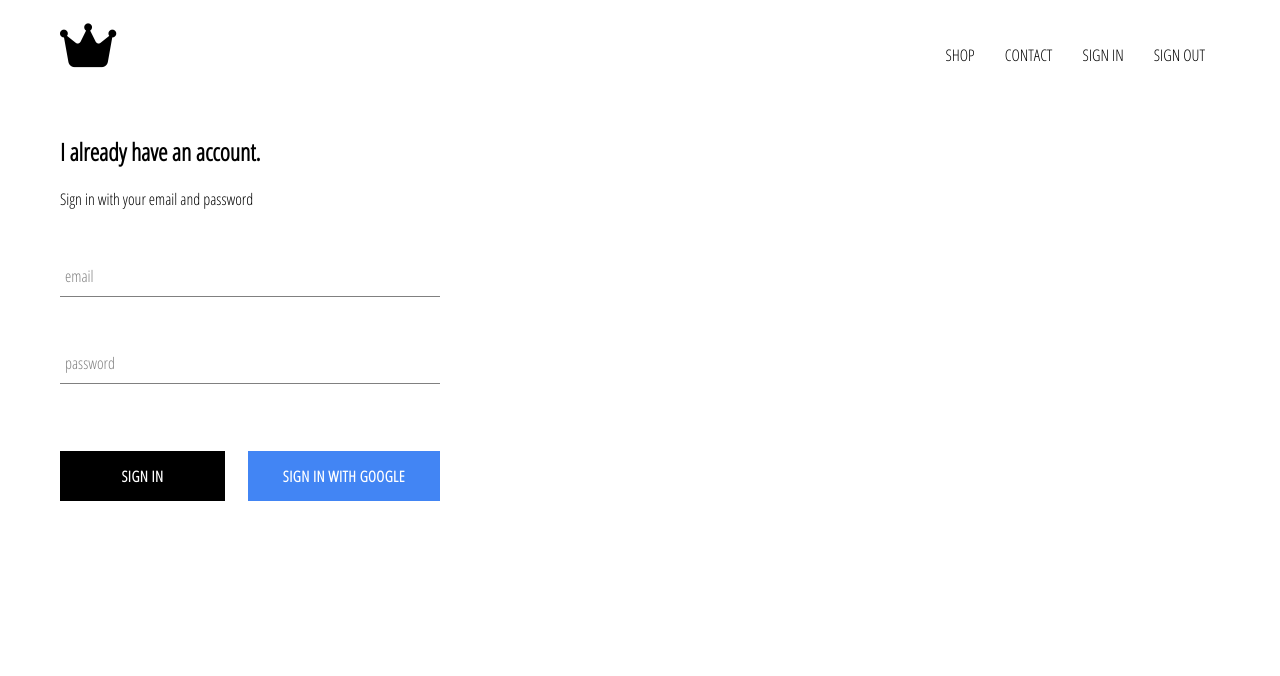
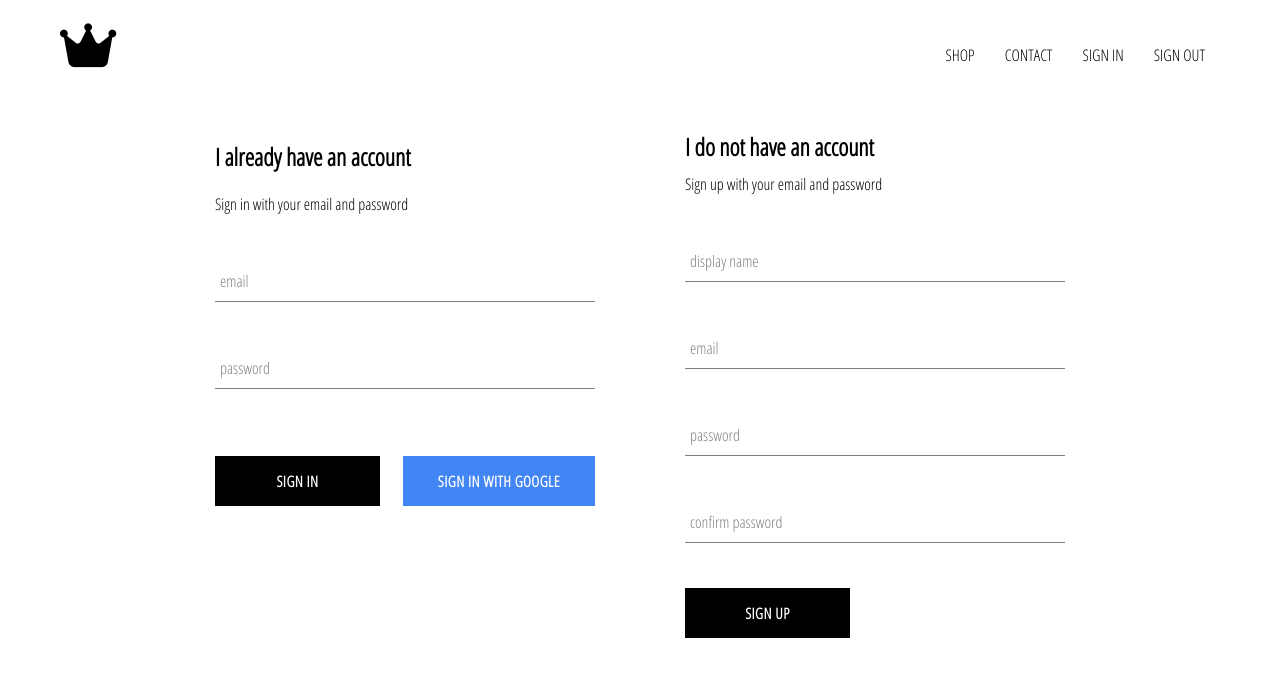
Before and after one commit to k-charette/crown-shop, a React (Create React App) app: page /registration in a window 1280 px wide. Shown: the top 676 px of the page. Built offline with nearby package versions, Linux system fonts and the light colour scheme; no server answers.

Commit message:
Added sign in component with form

```diff
--- a/src/App.js
+++ b/src/App.js
@@ -4,19 +4,33 @@ import Header from "./components/header/Header"
 import Homepage from "./pages/homepage/Homepage"
 import Shop from "./pages/shop/Shop"
 import Registration from "./pages/registration/Registration"
-import { auth } from "./firebase/firebase.utils"
+import { auth, createUserProfileDocument } from "./firebase/firebase.utils"
 import './App.css';
 
 const App = () => {
   const [currentUser, setCurrentUser] = useState(null)
 
   useEffect(() => {
-      let unsubscribeFromAuth = auth.onAuthStateChanged(user => {
-        setCurrentUser( {currentUser: user })
-      })
+      let unsubscribeFromAuth = auth.onAuthStateChanged(async userAuth => {
+        if (userAuth) {
+          const userRef = await createUserProfileDocument(userAuth)
 
+          userRef.onSnapshot(snapShot => {
+            setCurrentUser({
+              currentUser: {
+                id: snapShot.id,
+                ...snapShot.data()
+              }
+            })
+          })
+        } else {
+          setCurrentUser({ currentUser: userAuth })
+        }
+     })
       return () => unsubscribeFromAuth()
   }, [])
+
+  console.log(currentUser)
 
   return (
     <div>
@@ -27,7 +41,7 @@ const App = () => {
         <Route exact path="/registration" component={Registration}/>
       </Switch>
     </div>
-  );
+  )
 }
 
 export default App;
--- a/src/components/custom-button/CustomButton.js
+++ b/src/components/custom-button/CustomButton.js
@@ -6,9 +6,8 @@ const CustomButton = ({children, isGoogleSignIn, ...otherProps}) => {
         <button
             className={`${isGoogleSignIn ? 'google-sign-in' : ''} custom-button`}
             {...otherProps}
-
         >
-            {children}
+        {children}
         </button>
     )
 }
--- a/src/components/directory/Directory.js
+++ b/src/components/directory/Directory.js
@@ -5,7 +5,7 @@ import "./directory-styles.scss"
 
 const Directory = (props) => {
 
-    const [sections, setSections] = useState([
+    const [sections] = useState([
             {
                 title: 'hats',
                 imageUrl: 'https://i.ibb.co/cvpntL1/hats.png',
--- a/src/components/form-input/FormInput.js
+++ b/src/components/form-input/FormInput.js
@@ -13,7 +13,7 @@ const FormInput = ({ handleChange, label, ...otherProps}) => {
             {
                 label ?
                 (<label className={`${otherProps.value.length ? "shrink" : ""} form-input-label`}>
-                    {label }
+                    { label }
                 </label>)
                 : null
             }
--- a/src/components/header/Header.js
+++ b/src/components/header/Header.js
@@ -15,7 +15,7 @@ const Header = (props) => {
                 <Link to="/shop" className="option">
                     SHOP
                 </Link>
-                <Link to="/shop" className="option">
+                <Link to="" className="option">
                     CONTACT
                 </Link>
                 <Link to="/registration" className="option">SIGN IN</Link>
--- a/src/components/sign-in/SignIn.js
+++ b/src/components/sign-in/SignIn.js
@@ -2,6 +2,7 @@ import React, { useState } from "react"
 import FormInput from "../form-input/FormInput"
 import CustomButton from "../custom-button/CustomButton"
 
+import { auth } from "../../firebase/firebase.utils"
 import { signInWithGoogle } from "../../firebase/firebase.utils"
 
 import "./sign-in-styles.scss"
@@ -12,12 +13,17 @@ const SignIn = () => {
         password: ''
     })
 
-const handleSubmit = (event) => {
-    event.preventDefault();
-    setUser({
-        email: '',
-        password: ''
-    })
+const handleSubmit = async event => {
+    event.preventDefault()
+    const { email, password } = user
+
+    try {
+        await auth.signInWithEmailAndPassword(email, password);
+        setUser({ email: '', password: '' })
+    } catch(error) {
+        console.log(error)
+    }
+
 }
 
 const handleChange = (event) => {
@@ -29,7 +35,7 @@ const handleChange = (event) => {
 
     return (
         <div className="sign-in">
-            <h2> I already have an account. </h2>
+            <h2> I already have an account </h2>
             <span>Sign in with your email and password</span>
 
             <form onSubmit={handleSubmit}>
@@ -38,8 +44,8 @@ const handleChange = (event) => {
                     id="email"
                     type="email"
                     label="email"
+                    handleChange={handleChange}
                     value={user.email}
-                    handleChange={handleChange}
                 />
                 <FormInput
                     name="password"
--- /dev/null
+++ b/src/components/sign-up/SignUp.js
@@ -0,0 +1,96 @@
+import React, { useState } from "react"
+import FormInput from "../form-input/FormInput"
+import CustomButton from "../custom-button/CustomButton"
+import { auth, createUserProfileDocument } from "../../firebase/firebase.utils"
+import "./sign-up-styles.scss"
+
+const SignUp = () => {
+
+    const [signUp, setSignUp] = useState({
+        displayName: "",
+        email: "",
+        password: "",
+        confirmPassword: ""
+    })
+
+    const { displayName, email, password, confirmPassword } = signUp;
+
+    const handleSubmit = async event => {
+
+        if (password !== confirmPassword) {
+            alert("Passwords don't match")
+            return;
+        }
+
+        try {
+            const {user} = await auth.createUserWithEmailAndPassword(email, password)
+
+            await createUserProfileDocument(user, {displayName})
+
+            setSignUp({
+                displayName: "",
+                email: "",
+                password: "",
+                confirmPassword: ""
+            })
+
+        } catch (error) {
+            console.error(error)
+        }
+    }
+
+    const handleChange = (event) => {
+        setSignUp({
+            ...signUp,
+            [event.currentTarget.id]: event.currentTarget.value
+       })
+    }
+
+    return (
+        <div className="sign-up">
+            <h2 className="title">
+                I do not have an account
+            </h2>
+            <span> Sign up with your email and password</span>
+            <form className="sign-up-form" onSubmit={handleSubmit}>
+                <FormInput
+                    type="text"
+                    id="displayName"
+                    name="displayName"
+                    label="display name"
+                    value={signUp.displayName}
+                    onChange={handleChange}
+                />
+                 <FormInput
+                    type="email"
+                    id="email"
+                    name="email"
+                    label="email"
+                    value={signUp.email}
+                    onChange={handleChange}
+                />
+                 <FormInput
+                    type="password"
+                    id="password"
+                    name="password"
+                    label="password"
+                    value={signUp.password}
+                    onChange={handleChange}
+                />
+                 <FormInput
+                    type="password"
+                    id="confirmPassword"
+                    name="confirmPassword"
+                    label="confirm password"
+                    value={signUp.confirmPassword}
+                    onChange={handleChange}
+                />
+                <div className="buttons">
+                    <CustomButton type="submit"> Sign Up </CustomButton>
+                </div>
+            </form>
+        </div>
+    )
+}
+
+export default SignUp
--- /dev/null
+++ b/src/components/sign-up/sign-up-styles.scss
@@ -0,0 +1,16 @@
+.registration {
+    width: 850px;
+    display: flex;
+    justify-content: space-between;
+    margin: 30px auto;
+  }
+
+  .sign-up {
+      display: flex;
+      flex-direction: column;
+      width: 380px;
+
+      .title {
+          margin: 10px 0px;
+      }
+  }
--- a/src/firebase/firebase.utils.js
+++ b/src/firebase/firebase.utils.js
@@ -14,6 +14,31 @@ const config = {
     measurementId: "G-6YKC3CWKNZ"
   }
 
+  export const createUserProfileDocument = async (userAuth, additionalData) => {
+      if(!userAuth) return;
+
+      const userRef = firestore.doc(`users/${userAuth.uid}`)
+
+      const snapShot = await userRef.get()
+
+      if (!snapShot.exists) {
+        const { displayName, email } = userAuth;
+        const createdAt = new Date()
+
+        try {
+            await userRef.set({
+                displayName,
+                email,
+                createdAt,
+                ...additionalData
+            })
+        } catch (error) {
+            console.log('Error creating user', error.message)
+        }
+      }
+      return userRef;
+  }
+
   firebase.initializeApp(config)
 
   export const auth = firebase.auth()
--- a/src/pages/registration/Registration.js
+++ b/src/pages/registration/Registration.js
@@ -1,6 +1,7 @@
 import React from "react"
 
 import SignIn from "../../components/sign-in/SignIn"
+import SignUp from "../../components/sign-up/SignUp"
 
 import "./registration-styles.scss"
 
@@ -8,6 +9,7 @@ const Registration = () => {
     return (
         <div className="registration">
             <SignIn />
+            <SignUp />
         </div>
     )
 }
--- a/src/pages/shop/Shop.js
+++ b/src/pages/shop/Shop.js
@@ -4,7 +4,7 @@ import PreviewCollection from "../../components/preview-collection/PreviewCollec
 
 const Shop = (props) => {
 
-    const [collections, setCollections] = useState([SHOP_DATA])
+    const [collections] = useState([SHOP_DATA])
 
     return (
         <div className="shop-page">
```
